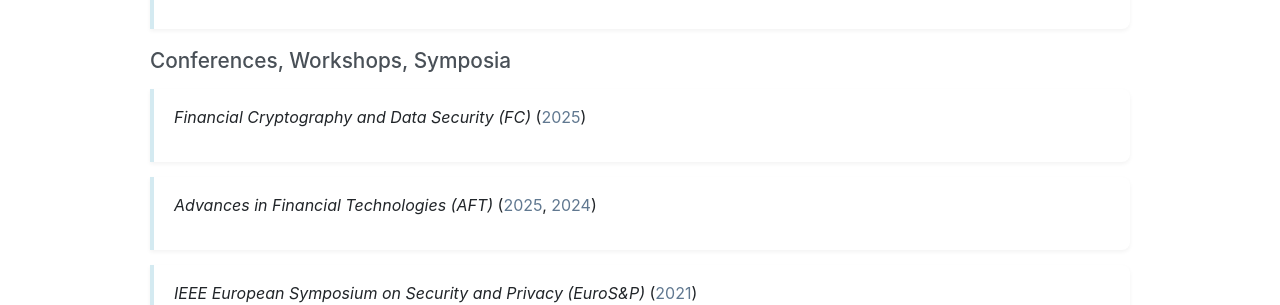
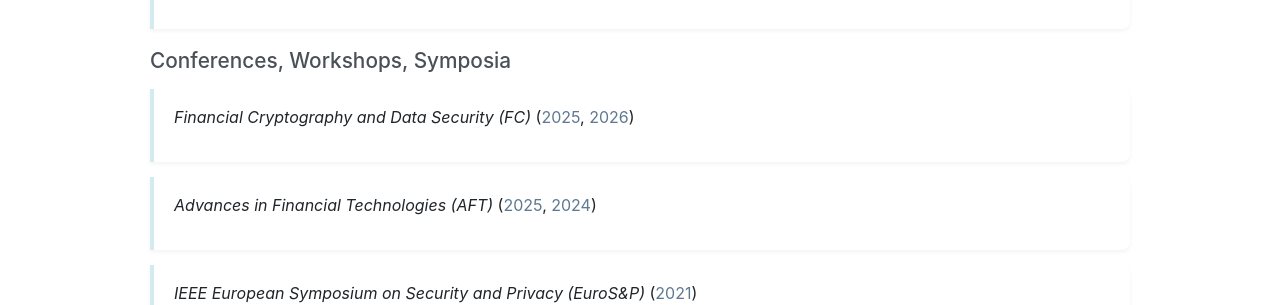
Before and after one commit to behas/behas.github.com, a Jekyll site: the page built from reviews.html, in a window 1280 px wide and 900 px high, scrolled down 1370 px. Shown: the part 153-458 px from the top of the window. Built offline with Jekyll 4.4.1, drawn with Linux system fonts in a browser that asks for light colours; a style sheet for code colours, icons or effects is not loaded.

Commit message:
add fc reviews

```diff
--- a/_data/reviews.yml
+++ b/_data/reviews.yml
@@ -82,6 +82,8 @@
   years:
     - year: "2025"
       uri: "https://fc25.ifca.ai/"
+    - year: "2026"
+      uri: "https://fc26.ifca.ai/"
 
 - medium: "Advances in Financial Technologies (AFT)"
   type: "conference"
```
